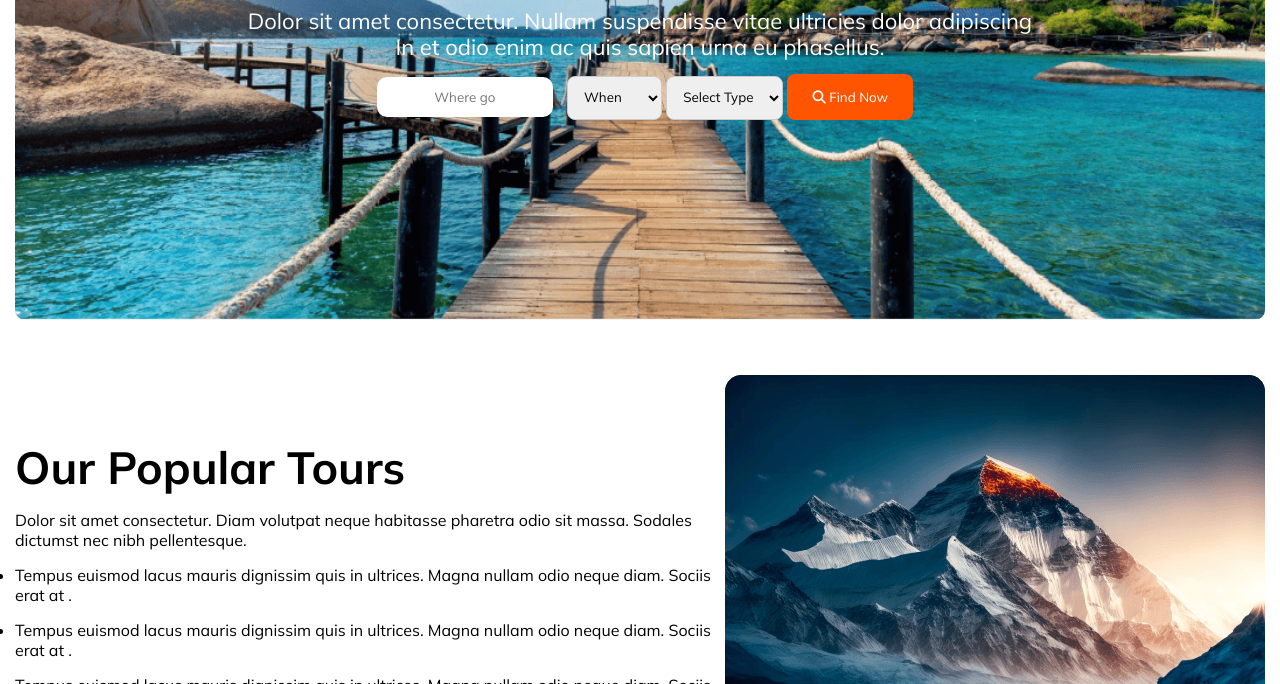
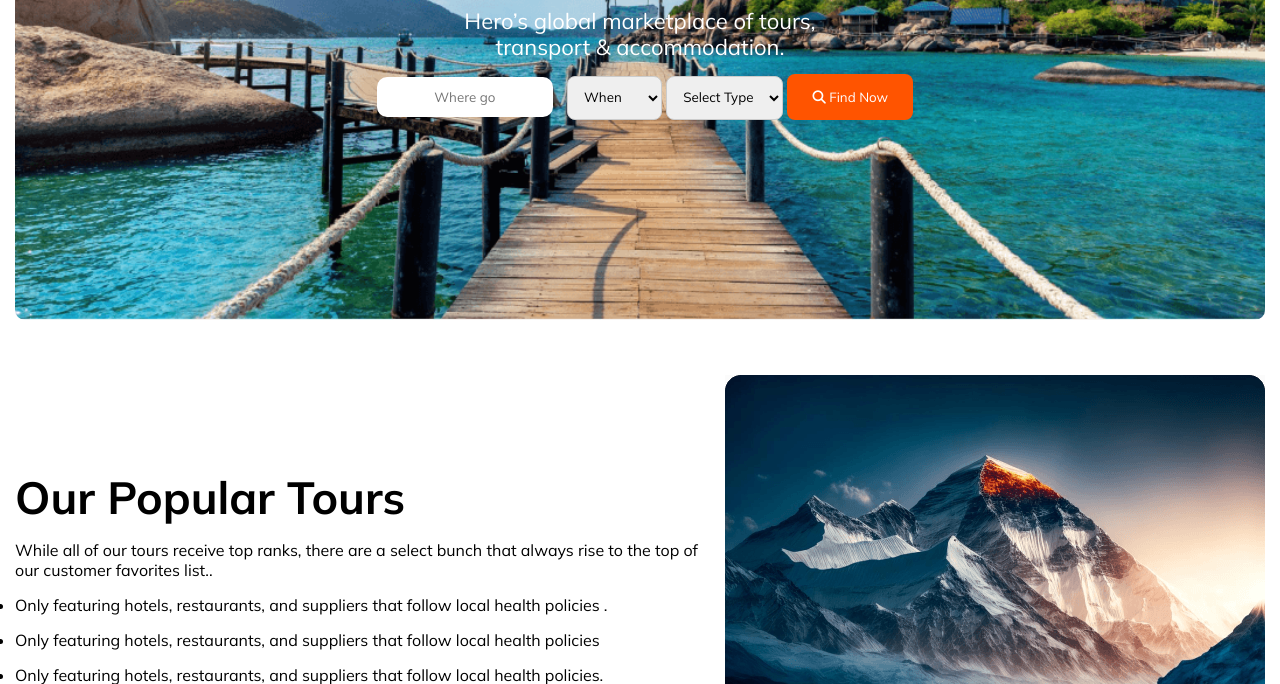
Before and after one commit to Subahan-1D/assignment-module, a plain HTML site: page index.html in a window 1280 px wide. Shown: the part 316-1000 px from the top of the page. Drawn offline with Linux system fonts and the light colour scheme.

Commit message:
Update index.html

```diff
--- a/index.html
+++ b/index.html
@@ -33,7 +33,7 @@
             <div class="banner-section mid-content">
                 <div class="banner-text">
                     <h1>Explore Your Travel</h1>
-                <p >Dolor sit amet consectetur. Nullam suspendisse vitae ultricies  dolor adipiscing <br> In et odio enim ac quis sapien urna eu phasellus.</p>
+                <p >Hero’s global marketplace of tours, <br> transport & accommodation.</p>
                 <div class="input-form">
                     <form>
                         <input type="text" placeholder="Where go">
@@ -62,11 +62,11 @@
             <div class="simple-place mid-content">
                 <div class="simple">
                     <h1>Our Popular Tours</h1>
-                    <p>Dolor sit amet consectetur. Diam volutpat neque habitasse pharetra odio sit massa. Sodales dictumst nec nibh pellentesque.</p>
+                    <p>While all of our tours receive top ranks, there are a select bunch that always rise to the top of our customer favorites list..</p>
                     <ul>
-                        <li>Tempus euismod lacus mauris dignissim quis in ultrices. Magna nullam odio neque diam. Sociis erat at .</li>
-                        <li>Tempus euismod lacus mauris dignissim quis in ultrices. Magna nullam odio neque diam. Sociis erat at .</li>
-                        <li>Tempus euismod lacus mauris dignissim quis in ultrices. Magna nullam odio neque diam. Sociis erat at .</li>
+                        <li>Only featuring hotels, restaurants, and suppliers that follow local health policies .</li>
+                        <li>Only featuring hotels, restaurants, and suppliers that follow local health policies</li>
+                        <li>Only featuring hotels, restaurants, and suppliers that follow local health policies.</li>
                     </ul>
                     <p>Amet consectetur. Vulputate commodo felis molestie risus
                         ornare nulla amet et. Libero commodo sagittis dignissim adipiscing quis. Habitant adipiscing risus natoque aliquet. Id bibendum nunc senectus semper tincidunt. </p>
@@ -83,7 +83,7 @@
             <div class="gird-container mid-content">
                 <div class="destination">
                     <h1>Choose Your Destination</h1>
-                    <p>Dolor sit amet consectetur. Diam volutpat neque habitasse pharetra odio sit massa <br> Sodales dictumst nec nibh pellentesque.</p>
+                    <p>We help you choose your next holiday destination thanks to complete and well detailed guides <br> and tips that will help you make the best of your journey!.</p>
                 </div>
                 <div class="maldives">
                     <img src="./images/./Rectangle 5.png" alt="">
@@ -110,7 +110,7 @@
         <section class="main-sectin">
             <div class="travel-text">
                 <h1>Why Choose Us</h1>
-                <p>Dolor sit amet consectetur. Diam volutpat neque habitasse pharetra odio sit massa <br> Sodales dictumst nec nibh pellentesque.</p>
+                <p>We are innovative and passionate about the work we do. We always come up with <br> new ways to enrich your revenue to greater heights. Extraordinary ....</p>
             </div>
 
         </section>
@@ -139,7 +139,7 @@
         <section class="discout-section mid-content">
             <div class="deals">
                 <h1>Deals & Discounts</h1>
-                <p>Dolor sit amet consectetur. Diam volutpat neque habitasse pharetra odio sit massa <br> Sodales dictumst nec nibh pellentesque.</p>
+                <p>Your neighborhood discount store for more than 40 years. Household products, <br> clothing, toys & more from your favorite brands at the LOWEST prices..</p>
             </div>
            <!-- satorini -->
         </section>
@@ -244,7 +244,7 @@
 
         </section>
     </main>
-    <footer>
+     <footer>
         <div class="footer-section ">
 
             <div class="img-name">
@@ -254,7 +254,7 @@
                 </div>
             </div>
             <div class="another">
-                <p>Lorem ipsum dolor sit amet consectetur. Nulla sit viverra morbi vitae blandit orci potenti vulputate <br> Leo erat maecenas vitae elementum ultricies nullam. </p>
+                <p>100% Responsive On All Devices: Adjust the website to any device screen size and <br>orientation instantly so that anyone can access it easily. </p>
             </div>
             <div class="ancor">
                 <a href="#"><i class="fa-brands fa-twitter"></i></a>
```
